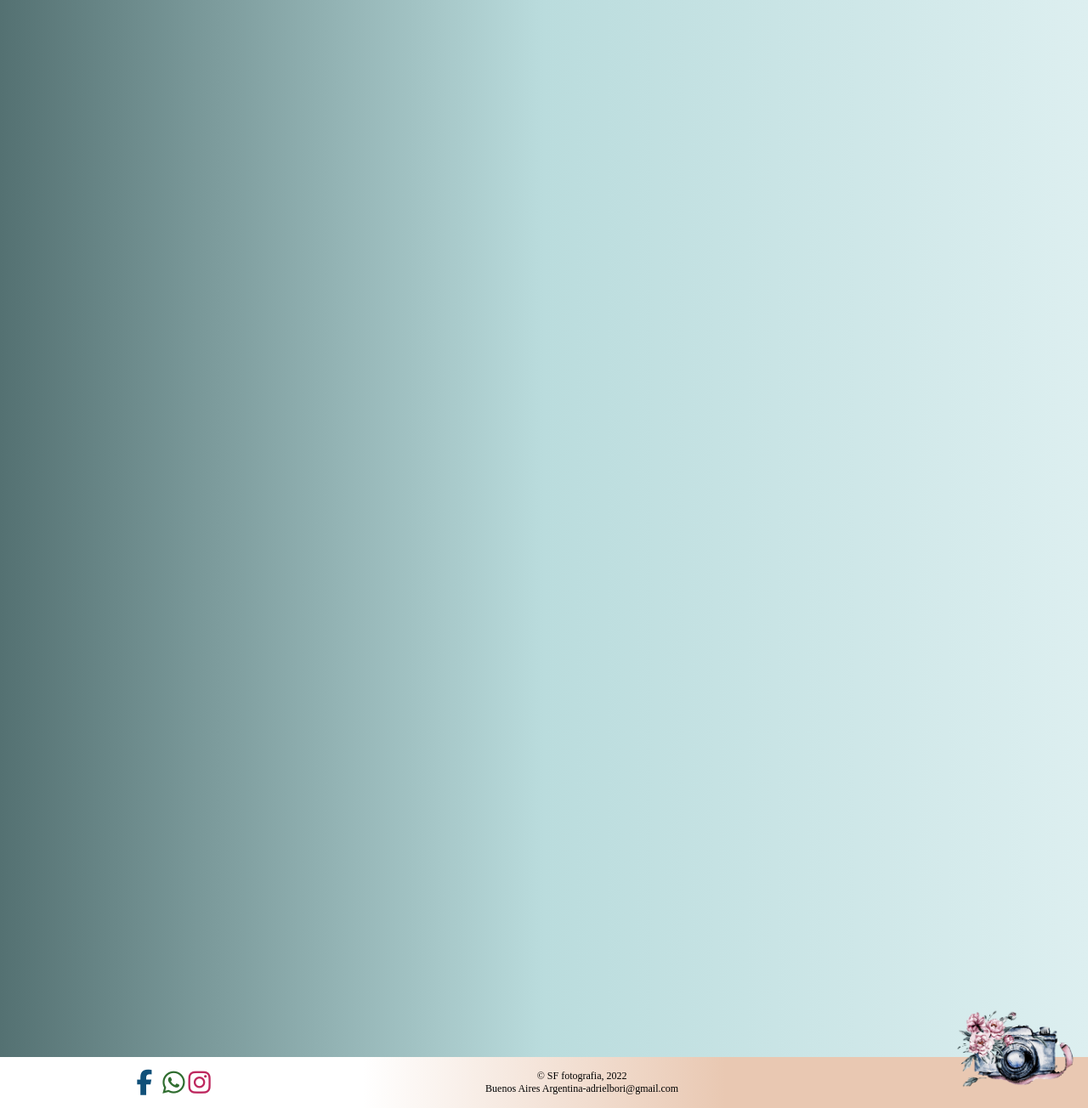
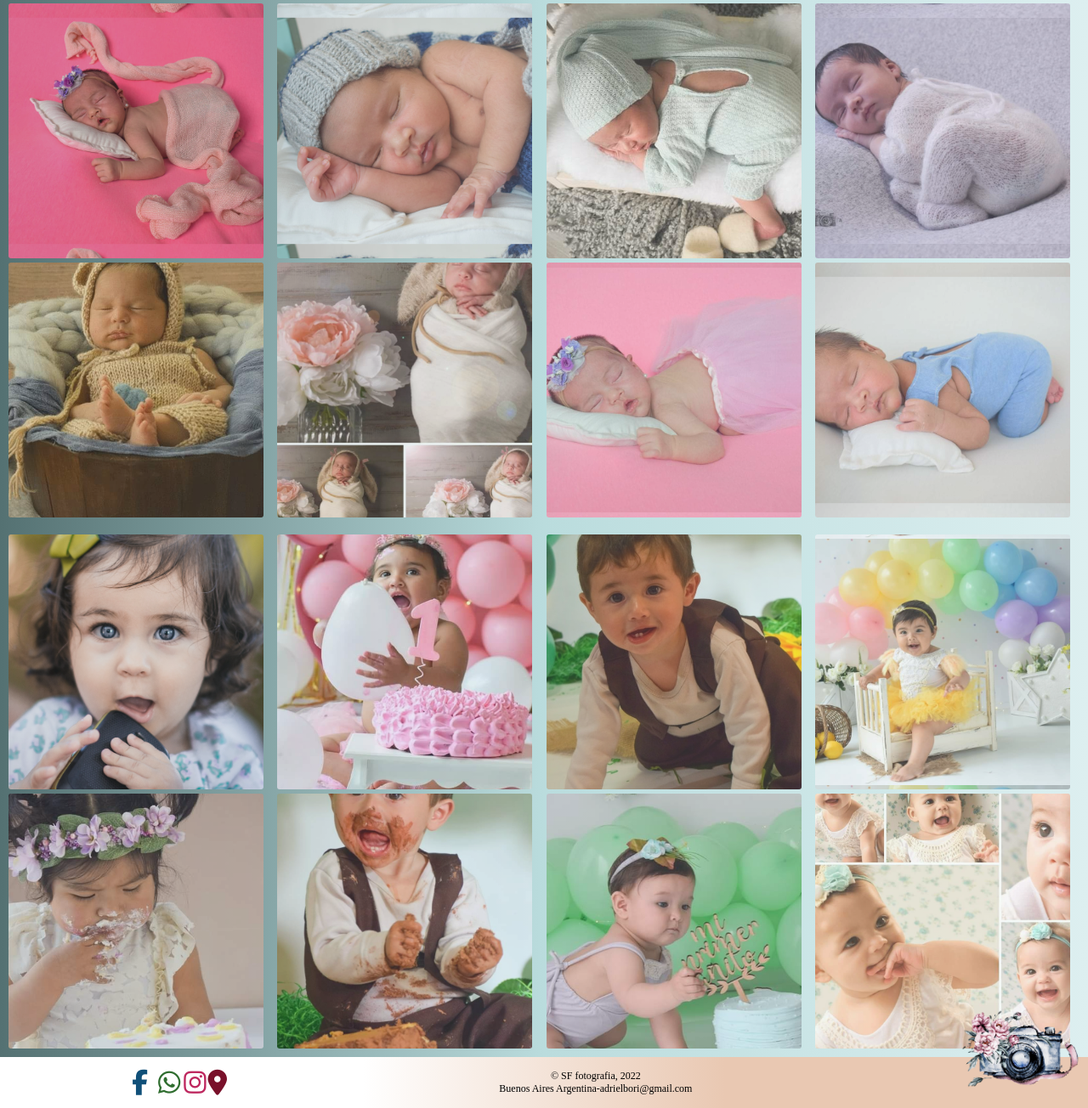
Before and after one commit to AdrielBori/proyec, a plain HTML site: page root/paginas/galeria.html in a window 1280 px wide. Shown: the part 1426-2730 px from the top of the page at 85% size. Drawn offline with Linux system fonts and the light colour scheme.

Commit message:
cambio galeira

```diff
--- a/root/css/styles.css
+++ b/root/css/styles.css
@@ -172,6 +172,22 @@ a.menu__lista-item:hover{
     display: flex;
     font-size: 30px;
 }
+.fa-map-marker-alt{
+    color:#79102a;
+    background-color:#ffffff ;
+    padding-right: 10px;
+    border-radius: 5px;
+    transition: ease-in 0.;
+}
+.fa-map-marker-alt:hover{
+    color:rgb(51, 28, 28);
+    padding-right: 10px;
+    border-radius: 5px;
+    margin-bottom: 10px;
+    transition: ease-in 0.6s;
+}
+
+
 .fa-facebook{
     color:#105079;
     background-color:#ffffff ;
--- a/root/paginas/galeria.html
+++ b/root/paginas/galeria.html
@@ -51,24 +51,24 @@
             <div class="G1__item" style="background-image: url(../imagenes/navideña/8.jpeg);"></div>
         </div>
         <div class="G1">
-            <div class="G1__item"></div>
-            <div class="G1__item"></div>
-            <div class="G1__item"></div>
-            <div class="G1__item"></div>
-            <div class="G1__item"></div>
-            <div class="G1__item"></div>
-            <div class="G1__item"></div>
-            <div class="G1__item"></div>
+            <div class="G1__item" style="background-image: url(../imagenes/RNN/1.jpg);"></div>
+            <div class="G1__item" style="background-image: url(../imagenes/RNN/2.jpg);"></div>
+            <div class="G1__item" style="background-image: url(../imagenes/RNN/3.jpeg);"></div>
+            <div class="G1__item" style="background-image: url(../imagenes/RNN/4.jpeg);"></div>
+            <div class="G1__item" style="background-image: url(../imagenes/RNN/5.jpeg);"></div>
+            <div class="G1__item" style="background-image: url(../imagenes/RNN/6.jpeg);"></div>
+            <div class="G1__item" style="background-image: url(../imagenes/RNN/7.jpeg);"></div>
+            <div class="G1__item" style="background-image: url(../imagenes/RNN/8.jpeg);"></div>
         </div>
         <div class="G1">
-            <div class="G1__item"></div>
-            <div class="G1__item"></div>
-            <div class="G1__item"></div>
-            <div class="G1__item"></div>
-            <div class="G1__item"></div>
-            <div class="G1__item"></div>
-            <div class="G1__item"></div>
-            <div class="G1__item"></div>
+            <div class="G1__item" style="background-image: url(../imagenes/year/1.jpg);"></div>
+            <div class="G1__item" style="background-image: url(../imagenes/year/2.jpg);"></div>
+            <div class="G1__item" style="background-image: url(../imagenes/year/3.jpg);"></div>
+            <div class="G1__item" style="background-image: url(../imagenes/year/4.jpeg);"></div>
+            <div class="G1__item" style="background-image: url(../imagenes/year/5.jpeg);"></div>
+            <div class="G1__item" style="background-image: url(../imagenes/year/6.jpeg);"></div>
+            <div class="G1__item" style="background-image: url(../imagenes/year/7.jpeg);"></div>
+            <div class="G1__item" style="background-image: url(../imagenes/year/8.jpeg);"></div>
         </div>
 
     </main>
@@ -79,6 +79,8 @@
             <div class="w"> <a href="https://wa.me/541159334361?text=Hola%20me%20interesa%20una%20sesion%20fotografica"class="fa fa-whatsapp" target="_blank">
             </a></div>
             <div class="ins"> <a href="https://www.instagram.com/sf.fotografias_arg/?hl=es" class="fa fa-instagram" target="_blank">
+            </a></div>
+            <div class="ins"> <a href="https://goo.gl/maps/w44R6Hrf5yJmREmX6" class="fa fa-map-marker-alt" target="_blank">
             </a></div>
         </div>
 
```
Also changed, not shown: root/index.html (+2 -0 lines), root/paginas/contacto.html (+4 -1 lines), root/paginas/nosotros.html (+2 -0 lines), root/paginas/servicios.html (+2 -0 lines), root/imagenes/year/1.jpg (renamed from root/imagenes/un año/1.jpg), root/imagenes/year/10.jpeg (renamed from root/imagenes/un año/10.jpeg), root/imagenes/year/11.jpeg (renamed from root/imagenes/un año/11.jpeg), root/imagenes/year/12.jpeg (renamed from root/imagenes/un año/12.jpeg), root/imagenes/year/13.jpeg (renamed from root/imagenes/un año/13.jpeg), root/imagenes/year/2.jpg (renamed from root/imagenes/un año/2.jpg), root/imagenes/year/3.jpg (renamed from root/imagenes/un año/3.jpg), root/imagenes/year/4.jpeg (renamed from root/imagenes/un año/4.jpeg), root/imagenes/year/5.jpeg (renamed from root/imagenes/un año/5.jpeg), root/imagenes/year/6.jpeg (renamed from root/imagenes/un año/6.jpeg), 3 more files.
